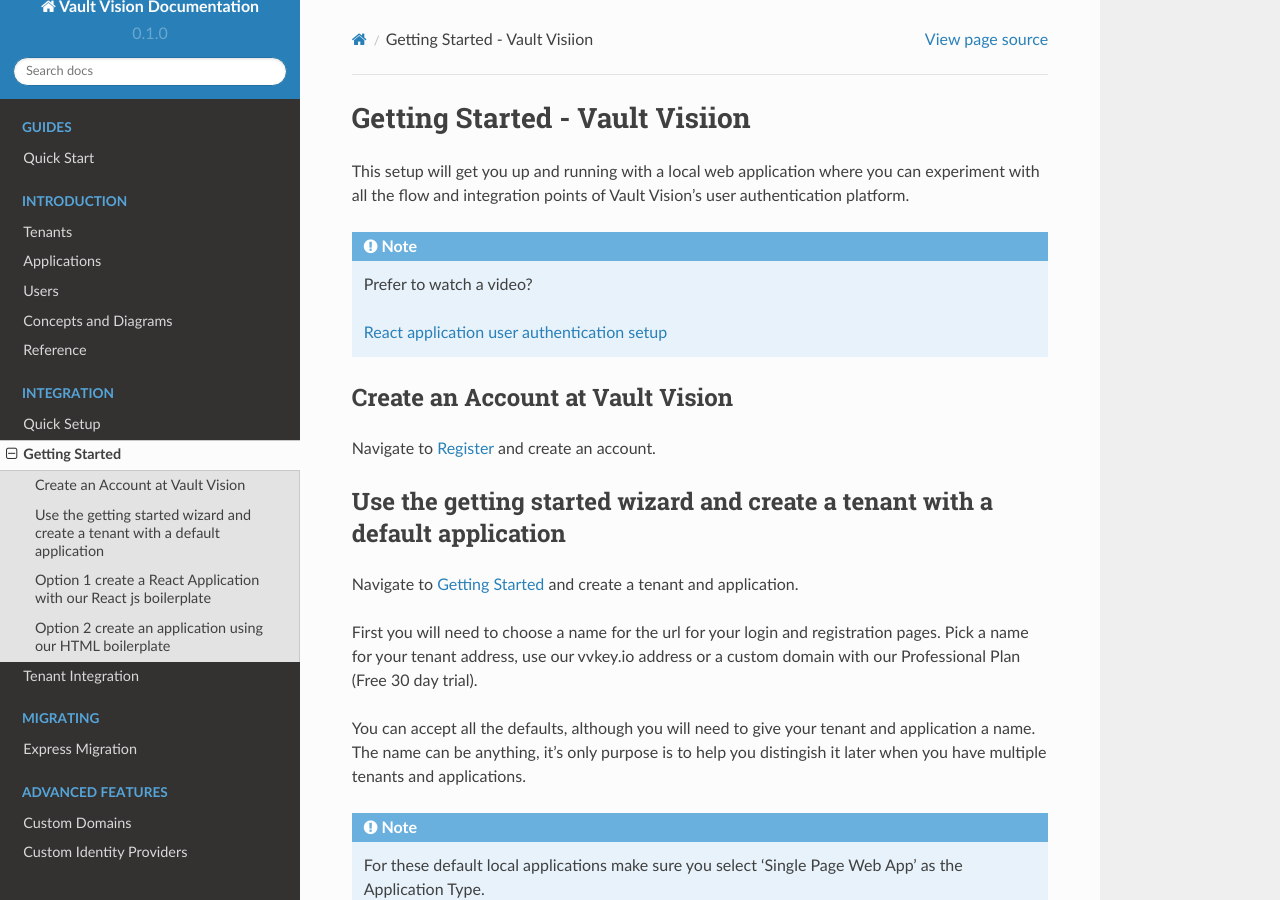
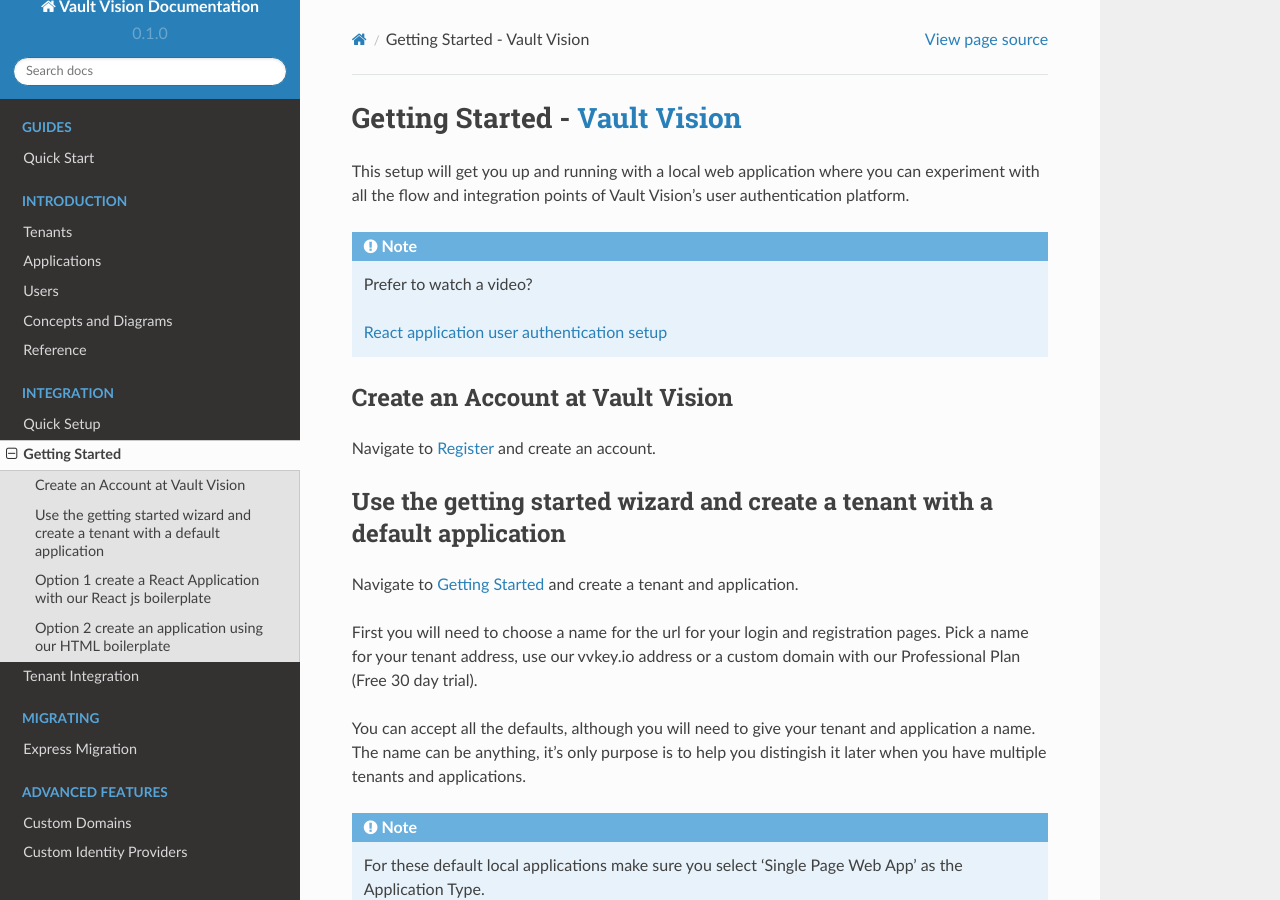
Before and after one commit to vaultvision/docs, a Sphinx documentation site: the page built from docs/source/getting_started.md, in a window 1280 px wide and 900 px high. Built offline with Sphinx 7.4.7 and the Read the Docs theme 2.0.0, drawn with Linux system fonts in a browser that asks for light colours.

Commit message:
Update getting_started.md

```diff
--- a/docs/source/getting_started.md
+++ b/docs/source/getting_started.md
@@ -1,4 +1,4 @@
-Getting Started - Vault Visiion
+Getting Started - [Vault Vision](https://vaultvision.com)
 ==================
 This setup will get you up and running with a local web application where you can experiment with all the flow and integration points of Vault Vision's user authentication platform.
 
```
